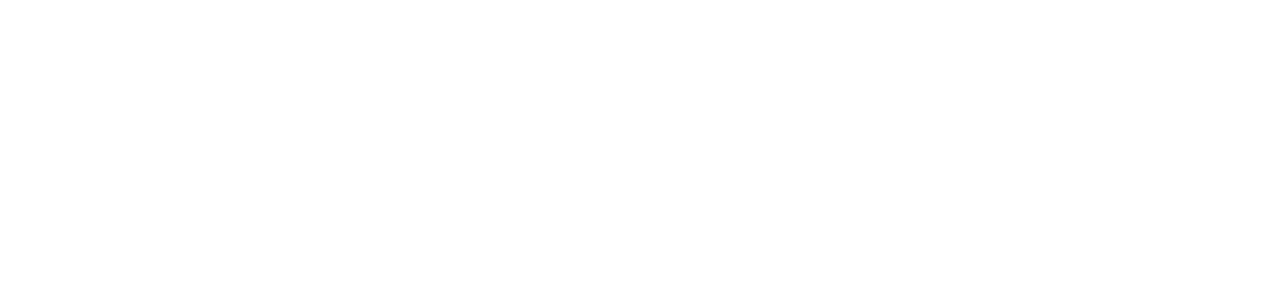
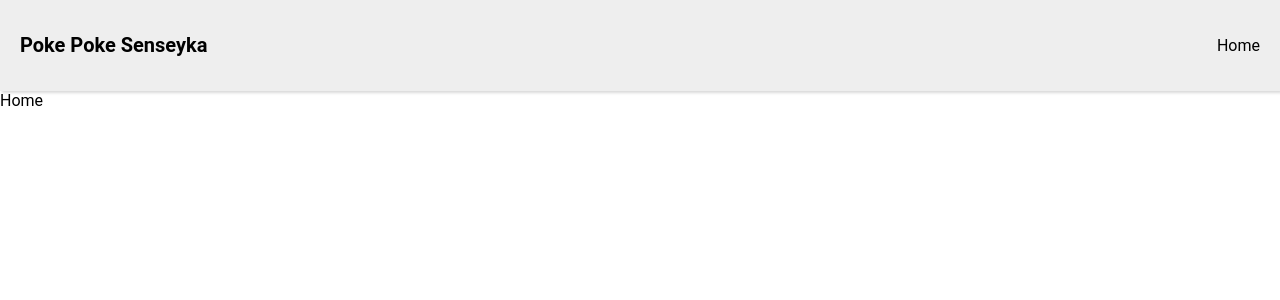
Before and after one commit to Senseyka0/testwork_getwin, a React (Create React App) app: page / in a window 1280 px wide. Shown: the top 300 px of the page. Built offline with nearby package versions, Linux system fonts and the light colour scheme.

Commit message:
added base styles and config routes

```diff
--- a/package.json
+++ b/package.json
@@ -7,6 +7,7 @@
 		"@types/react": "^18.0.0",
 		"@types/react-dom": "^18.0.0",
 		"axios": "^0.27.2",
+		"node-sass": "^7.0.1",
 		"react": "^18.2.0",
 		"react-dom": "^18.2.0",
 		"react-redux": "^8.0.2",
@@ -14,7 +15,6 @@
 		"react-scripts": "5.0.1",
 		"redux": "^4.2.0",
 		"redux-thunk": "^2.4.1",
-		"scss": "^0.2.4",
 		"typescript": "^4.4.2",
 		"web-vitals": "^2.1.0"
 	},
--- a/src/App.tsx
+++ b/src/App.tsx
@@ -1,5 +1,20 @@
+import { Route, Routes } from "react-router-dom";
+
+import { ROUTES } from "./constants/routes";
+
+import { Header } from "./components";
+import { Home } from "./pages";
+
 const App = () => {
-	return <div></div>;
+	return (
+		<div className="wrapper">
+			<Header />
+
+			<Routes>
+				<Route path={ROUTES.HOME} element={<Home />} />
+			</Routes>
+		</div>
+	);
 };
 
 export default App;
--- /dev/null
+++ b/src/components/Header.tsx
@@ -0,0 +1,17 @@
+import { Link } from "react-router-dom";
+
+import { ROUTES } from "../constants/routes";
+
+const Header = () => {
+	return (
+		<div className="header">
+			<h1 className="title">Poke Poke Senseyka</h1>
+
+			<div className="header-links">
+				<Link to={ROUTES.HOME}>Home</Link>
+			</div>
+		</div>
+	);
+};
+
+export default Header;
--- /dev/null
+++ b/src/components/index.ts
@@ -0,0 +1 @@
+export { default as Header } from "./Header";
--- /dev/null
+++ b/src/constants/routes/index.ts
@@ -0,0 +1,3 @@
+export enum ROUTES {
+	HOME = "/",
+}
--- a/src/index.tsx
+++ b/src/index.tsx
@@ -1,9 +1,17 @@
 import ReactDOM from "react-dom/client";
+import { Provider } from "react-redux";
+import { BrowserRouter } from "react-router-dom";
 
 import App from "./App";
 
-import "./index.css";
+import "./styles/index.scss";
 
 const root = ReactDOM.createRoot(document.querySelector("#root") as HTMLElement);
 
-root.render(<App />);
+root.render(
+	// <Provider>
+	<BrowserRouter>
+		<App />
+	</BrowserRouter>
+	// </Provider>
+);
--- /dev/null
+++ b/src/pages/Home.tsx
@@ -0,0 +1,7 @@
+const Home = ({}: Props) => {
+	return <div>Home</div>;
+};
+
+interface Props {}
+
+export default Home;
--- /dev/null
+++ b/src/pages/index.ts
@@ -0,0 +1 @@
+export { default as Home } from "./Home";
--- /dev/null
+++ b/src/styles/components/app.scss
@@ -0,0 +1,3 @@
+.wrapper {
+
+}
--- /dev/null
+++ b/src/styles/components/header.scss
@@ -0,0 +1,21 @@
+.header {
+  padding: 20px;
+
+  display: flex;
+  justify-content: space-between;
+  align-items: center;
+
+  background-color: #eee;
+  box-shadow: rgba(0, 0, 0, 0.15) 1.95px 1.95px 2.6px;
+}
+
+.title {
+  font-size: 20px;
+}
+
+.header-links {
+  & > a {
+    color: black;
+    text-decoration: none;
+  }
+}
--- /dev/null
+++ b/src/styles/imports.scss
@@ -0,0 +1,2 @@
+@import url("./components/app.scss");
+@import url("./components/header.scss");
--- a/src/index.css
+++ b/src/styles/index.scss
@@ -1,3 +1,5 @@
+@import url("./imports.scss");
+
 body {
   margin: 0;
   padding: 0;
```
Also changed, not shown: 1 other file (tests, documents, lock files or other folders).
